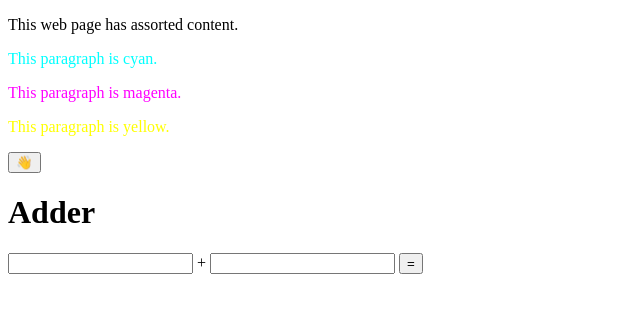
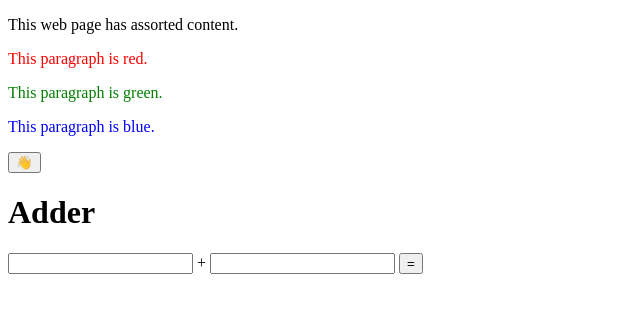
Before and after one commit to DeakinSEC/2021T1-Fundamentals-Of-Git, a plain HTML site: page index.html in a window 1280 px wide. Shown: the whole page, without its empty margins (0-640 px from the left). Drawn offline with Linux system fonts and the light colour scheme.

Commit message:
Use RGB <p>s on index.html instead of CMY

```diff
--- /dev/null
+++ b/css/blue.css
@@ -0,0 +1,3 @@
+.text-blue {
+	color: blue;
+}
--- /dev/null
+++ b/css/green.css
@@ -0,0 +1,3 @@
+.text-green {
+	color: green;
+}
--- /dev/null
+++ b/css/red.css
@@ -0,0 +1,3 @@
+.text-red {
+	color: red;
+}
--- a/index.html
+++ b/index.html
@@ -3,17 +3,17 @@
 	<head>
 		<title>DSEC Workshop: Basics of Git</title>
 
-		<link rel="stylesheet" href="./css/cyan.css">
-		<link rel="stylesheet" href="./css/magenta.css">
-		<link rel="stylesheet" href="./css/yellow.css">
+		<link rel="stylesheet" href="./css/red.css">
+		<link rel="stylesheet" href="./css/green.css">
+		<link rel="stylesheet" href="./css/blue.css">
 		<link rel="stylesheet" href="./css/adder.css">
 	</head>
 	<body>
 		<p>This web page has assorted content.</p>
 
-		<p class="text-cyan">This paragraph is cyan.</p>
-		<p class="text-magenta">This paragraph is magenta.</p>
-		<p class="text-yellow">This paragraph is yellow.</p>
+		<p class="text-red">This paragraph is red.</p>
+		<p class="text-green">This paragraph is green.</p>
+		<p class="text-blue">This paragraph is blue.</p>
 
 		<button onclick="greet()">👋</button>
 		<script src="./js/greet.js"></script>
```
